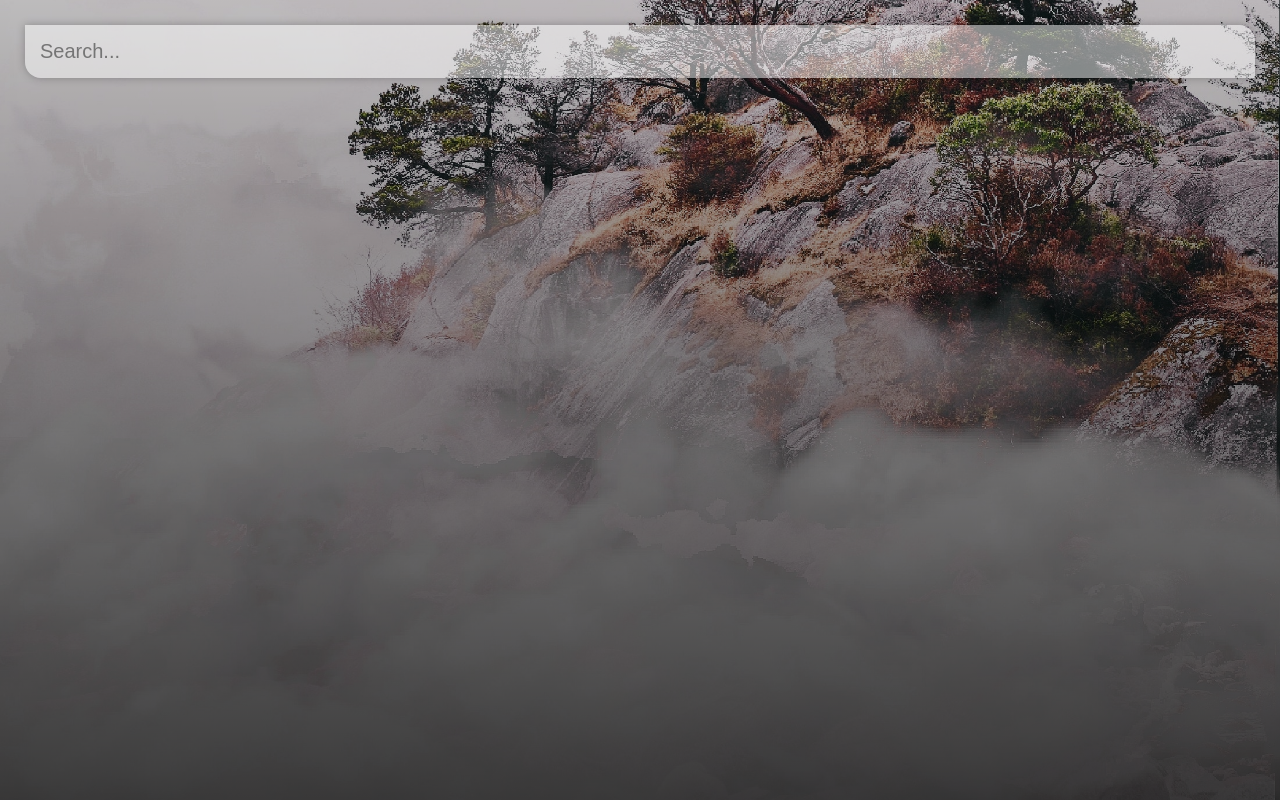
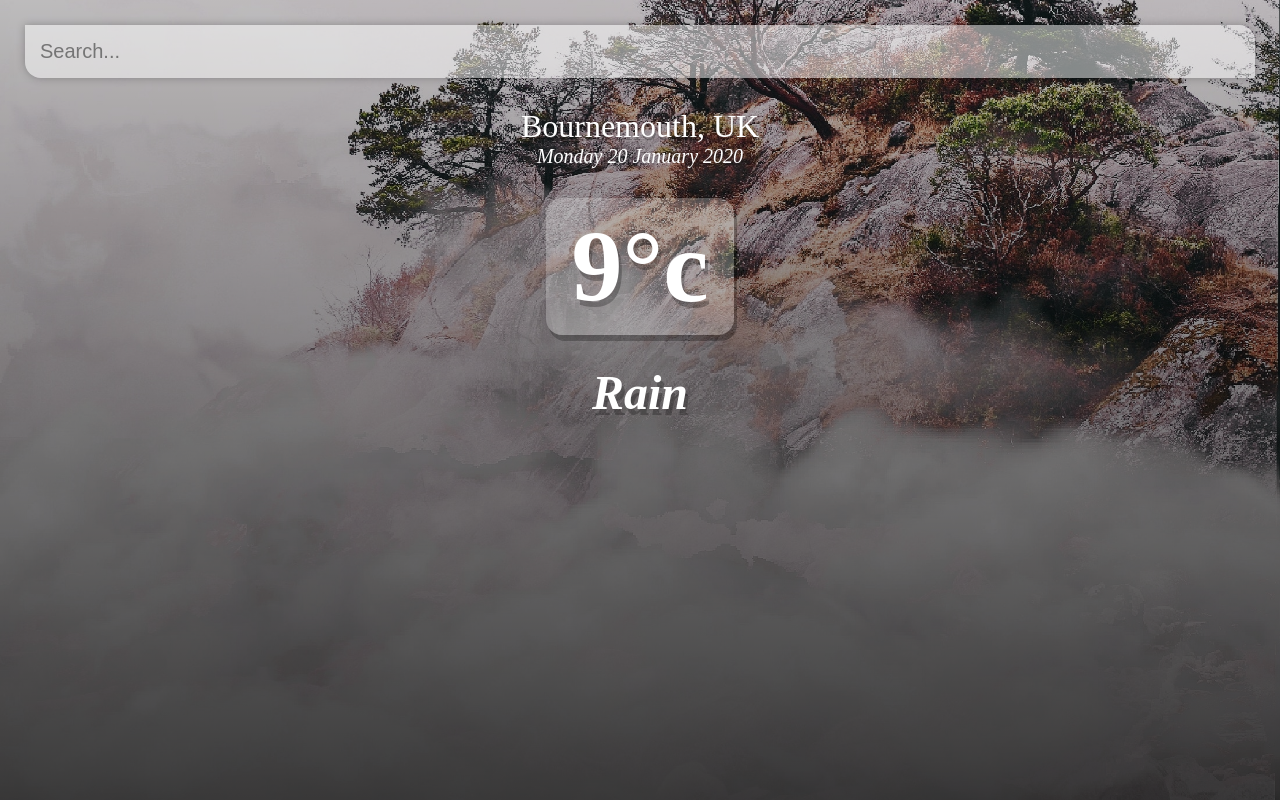
Before and after one commit to rrrichard/weather-app-vue, a Vue app: page / in a window 1280 px wide. Built offline with nearby package versions, Linux system fonts and the light colour scheme.

Commit message:
UI css done

```diff
--- a/src/App.vue
+++ b/src/App.vue
@@ -3,6 +3,18 @@
     <main>
       <div class="search-box">
         <input type="text" class="search-bar" placeholder="Search..." />
+      </div>
+
+      <div class="weather-wrap">
+        <div class="location-box">
+          <div class="location">Bournemouth, UK</div>
+          <div class="date">Monday 20 January 2020</div>
+        </div>
+
+        <div class="weather-box">
+          <div class="temp">9°c</div>
+          <div class="weather">Rain</div>
+        </div>
       </div>
     </main>
   </div>
@@ -76,4 +88,47 @@
   background-color: rgba(255, 255, 255, 0.75);
   border-radius: 16px 0px 16px 0px;
 }
+
+.location-box .location {
+  color: #fff;
+  font-size: 32px;
+  font-weight: 500;
+  text-align: center;
+  text-shadow: 1px 3px rgba(0, 0, 0, 0.25);
+}
+
+.location-box .date {
+  color: #fff;
+  font-size: 20px;
+  font-weight: 300;
+  text-align: center;
+  font-style: italic;
+}
+
+.weather-box {
+  text-align: center;
+}
+
+.weather-box .temp {
+  display: inline-block;
+  padding: 10px 25px;
+  color: #fff;
+  font-size: 102px;
+  font-weight: 900;
+
+  text-shadow: 3px 6px rgba(0, 0, 0, 0.25);
+  background-color: rgba(255, 255, 255, 0.25);
+  border-radius: 16px;
+  margin: 30px 0;
+
+  box-shadow: 3px 6px rgba(0, 0, 0, 0.25);
+}
+
+.weather-box .weather {
+  color: #fff;
+  font-size: 48px;
+  font-weight: 700;
+  font-style: italic;
+  text-shadow: 3px 6px rgba(0, 0, 0, 0.25);
+}
 </style>
```
